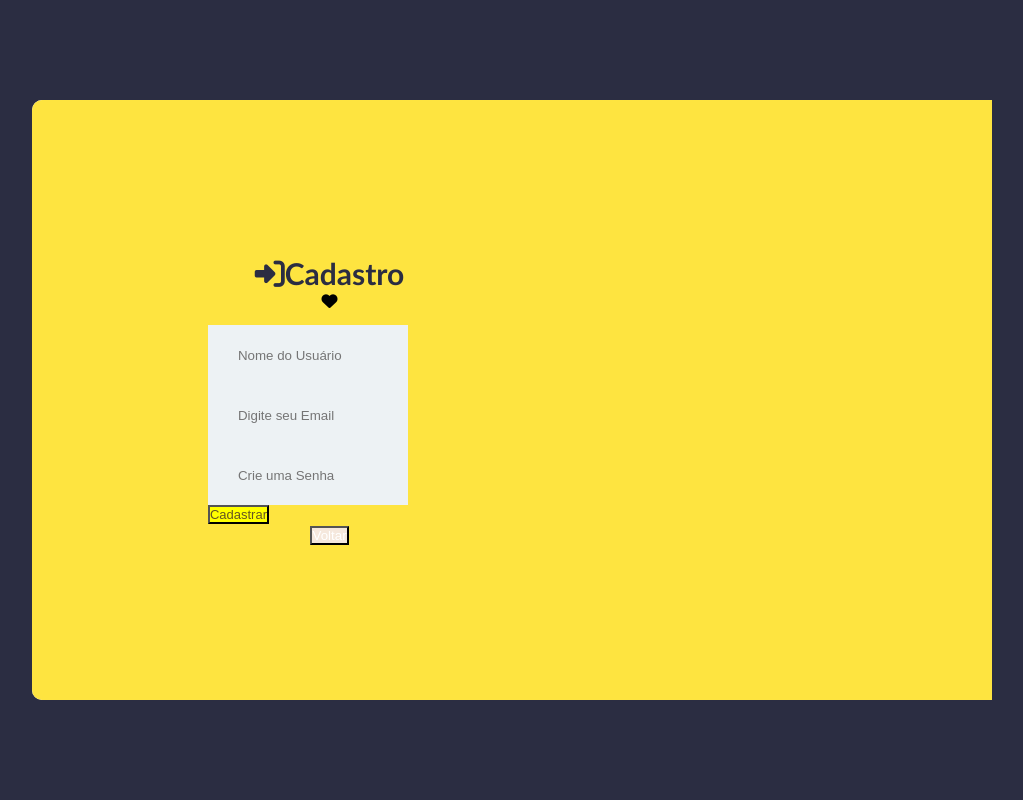
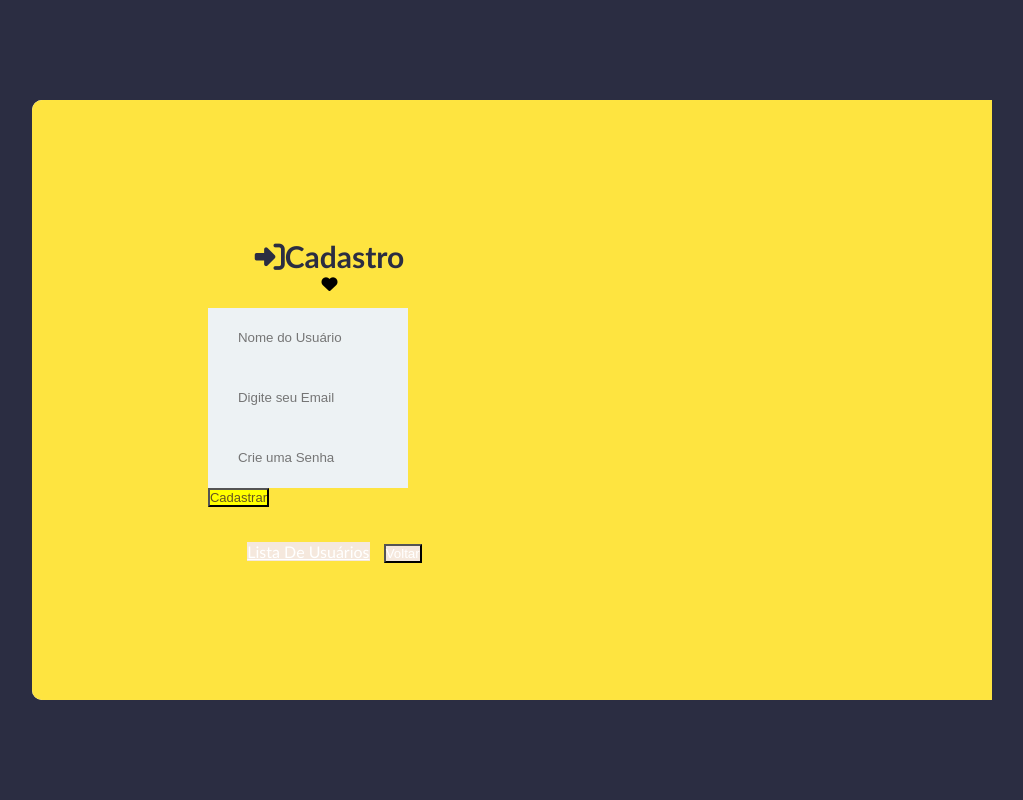
Before and after one commit to cauekssouza/Flavor_Stalker, a PHP site: page /cadastrar.php in a window 1280 px wide. Shown: the whole page, without its empty margins (128-1151 px from the left). Run offline with PHP 8.4, Linux system fonts and the light colour scheme.

Commit message:
users list button

```diff
--- a/cadastrar.php
+++ b/cadastrar.php
@@ -1,12 +1,14 @@
 <!DOCTYPE html>
 <html lang="pt-Br">
+
 <head>
     <meta charset="UTF-8">
     <meta name="viewport" content="width=device-width, initial-scale=1.0">
     <title>Cadastro</title>
-    <link rel="stylesheet" href="https://cdnjs.cloudflare.com/ajax/libs/font-awesome/6.5.1/css/all.min.css" integrity="sha512-DTOQO9RWCH3ppGqcWaEA1BIZOC6xxalwEsw9c2QQeAIftl+Vegovlnee1c9QX4TctnWMn13TZye+giMm8e2LwA==" crossorigin="anonymous" referrerpolicy="no-referrer"/>
+    <link rel="stylesheet" href="https://cdnjs.cloudflare.com/ajax/libs/font-awesome/6.5.1/css/all.min.css" integrity="sha512-DTOQO9RWCH3ppGqcWaEA1BIZOC6xxalwEsw9c2QQeAIftl+Vegovlnee1c9QX4TctnWMn13TZye+giMm8e2LwA==" crossorigin="anonymous" referrerpolicy="no-referrer" />
     <link rel="stylesheet" href="cadastro.css">
 </head>
+
 <body>
     <div class="container">
         <div class="content">
@@ -22,13 +24,17 @@
                             <button type="submit" id="idcadastrar" name="cadastrar">Cadastrar</button>
                         </form>
                     </div>
+                    <!-- botao temporario só pra mostrar -->
+                    <div class="btn">
+                        <a href="php/users_list.php" class="btn-primary">Lista de usuários</a>
+                    </div>
                     <button class="btn-primary" onclick="window.location.href='login.php'">Voltar</button>
                 </div>
             </div>
         </div>
     </div>
-<?php
-include("Conexão.php");
-?>
+    <?php
+    include("Conexão.php");
+    ?>
 </body>
 </html>
--- a/login.php
+++ b/login.php
@@ -32,6 +32,11 @@
 <div class="btn">
     <a href="cadastrar.php" class="btn-primary">Cadastre-se</a>
 </div>
+
+<!-- botao temporario só pra mostrar -->
+<div class="btn">
+    <a href="php/users_list.php" class="btn-primary">Lista de usuários</a>
+</div>
         </div>
             <div class="second-colunn">
                     <p></p>
```
